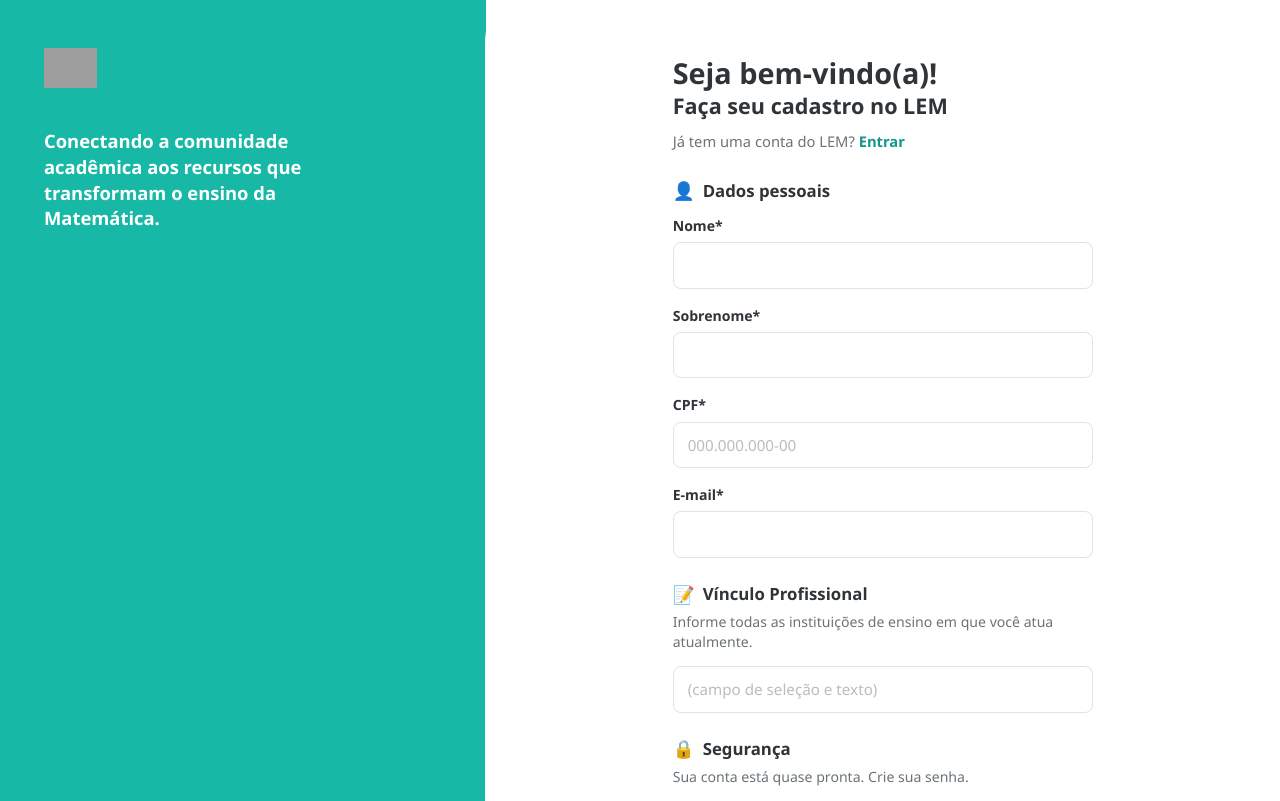
After one commit to emillylaviny/LEM-IFRN-SPP, a Django app: page /cadastro/ in a window 1280 px wide. The commit adds this page. Shown: the top 801 px of the page. Run offline with Django 4.2, Linux system fonts and the light colour scheme; grey boxes are pictures that could not be loaded.

Commit message:
tela de cadastro

```diff
--- a/LEM/static/LEM/css/style.css
+++ b/LEM/static/LEM/css/style.css
@@ -1786,3 +1786,340 @@ a.link-custom:hover {
     margin-bottom: 0.9rem;
   }
 }
+
+
+
+
+
+
+/* =========================================================
+   LEM - Tela de Cadastro
+   ========================================================= */
+
+:root {
+  --cor-primaria: #17b8a6;
+  --cor-primaria-escura: #12988a;
+  --cor-texto: #2f3438;
+  --cor-texto-claro: #6b7378;
+  --cor-borda: #dfe3e6;
+  --cor-borda-foco: #17b8a6;
+  --cor-erro: #e0435c;
+  --cor-sucesso: #17b8a6;
+  --cor-fundo-branco: #ffffff;
+  --fonte: 'Segoe UI', 'Helvetica Neue', Arial, sans-serif;
+  --raio-campo: 8px;
+  --raio-painel: 40px;
+}
+
+* {
+  box-sizing: border-box;
+}
+
+html, body {
+  margin: 0;
+  padding: 0;
+  font-family: var(--fonte);
+  color: var(--cor-texto);
+}
+
+body {
+  background: var(--cor-fundo-branco);
+}
+
+.page {
+  display: flex;
+  min-height: 100vh;
+  width: 100%;
+}
+
+/* ===================== PAINEL ESQUERDO ===================== */
+
+.side-panel {
+  flex: 0 0 38%;
+  max-width: 38%;
+  background: var(--cor-primaria);
+  padding: 48px 44px;
+  display: flex;
+  flex-direction: column;
+  color: #ffffff;
+}
+
+.side-panel__logo img {
+  height: 40px;
+  display: block;
+}
+
+.side-panel__text {
+  margin-top: 40px;
+  font-size: 1.15rem;
+  font-weight: 600;
+  line-height: 1.4;
+  max-width: 260px;
+  color: #ffffff;
+}
+
+.side-panel__illustration {
+  margin-top: auto;
+  display: flex;
+  justify-content: center;
+}
+
+.side-panel__illustration img {
+  max-width: 100%;
+  height: auto;
+}
+
+/* ===================== PAINEL DIREITO ===================== */
+
+.form-panel {
+  flex: 1;
+  background: var(--cor-fundo-branco);
+  display: flex;
+  justify-content: center;
+  padding: 56px 32px 64px;
+  border-top-left-radius: var(--raio-painel);
+  border-bottom-left-radius: var(--raio-painel);
+  margin-left: -1px;
+  position: relative;
+  overflow-y: auto;
+}
+
+.form-wrapper {
+  width: 100%;
+  max-width: 420px;
+}
+
+.form-header h1 {
+  font-size: 1.8rem;
+  font-weight: 700;
+  margin: 0 0 2px;
+  color: var(--cor-texto);
+}
+
+.form-header h2 {
+  font-size: 1.35rem;
+  font-weight: 600;
+  margin: 0 0 12px;
+  color: var(--cor-texto);
+}
+
+.login-hint {
+  margin: 0 0 28px;
+  font-size: 0.92rem;
+  color: var(--cor-texto-claro);
+}
+
+.link-entrar {
+  color: var(--cor-primaria-escura);
+  font-weight: 600;
+  text-decoration: none;
+}
+
+.link-entrar:hover {
+  text-decoration: underline;
+}
+
+/* ===================== MENSAGENS (Django messages) ===================== */
+
+.form-messages {
+  margin-bottom: 20px;
+}
+
+.form-message {
+  margin: 0 0 8px;
+  padding: 10px 14px;
+  border-radius: var(--raio-campo);
+  font-size: 0.85rem;
+}
+
+.form-message--error {
+  background: #fdecef;
+  border: 1px solid var(--cor-erro);
+  color: var(--cor-erro);
+}
+
+.form-message--success {
+  background: #e6f7f5;
+  border: 1px solid var(--cor-sucesso);
+  color: var(--cor-primaria-escura);
+}
+
+/* ===================== SEÇÕES DO FORMULÁRIO ===================== */
+
+.form-section {
+  margin-bottom: 26px;
+}
+
+.section-title {
+  display: flex;
+  align-items: center;
+  gap: 8px;
+  font-size: 1.05rem;
+  font-weight: 700;
+  margin: 0 0 14px;
+  color: var(--cor-texto);
+}
+
+.section-icon {
+  font-size: 1.1rem;
+  line-height: 1;
+}
+
+.section-description {
+  margin: -6px 0 14px;
+  font-size: 0.88rem;
+  color: var(--cor-texto-claro);
+  line-height: 1.4;
+}
+
+/* ===================== CAMPOS ===================== */
+
+.field {
+  margin-bottom: 16px;
+}
+
+.field label {
+  display: block;
+  font-size: 0.88rem;
+  font-weight: 600;
+  margin-bottom: 6px;
+  color: var(--cor-texto);
+}
+
+.visually-hidden {
+  position: absolute;
+  width: 1px;
+  height: 1px;
+  overflow: hidden;
+  clip: rect(0 0 0 0);
+  white-space: nowrap;
+}
+
+.field input[type="text"],
+.field input[type="email"],
+.field input[type="password"] {
+  width: 100%;
+  padding: 11px 14px;
+  border: 1px solid var(--cor-borda);
+  border-radius: var(--raio-campo);
+  font-size: 0.95rem;
+  font-family: inherit;
+  color: var(--cor-texto);
+  background: #ffffff;
+  transition: border-color 0.15s ease, box-shadow 0.15s ease;
+}
+
+.field input::placeholder {
+  color: #b7bdc2;
+}
+
+.field input:focus {
+  outline: none;
+  border-color: var(--cor-borda-foco);
+  box-shadow: 0 0 0 3px rgba(23, 184, 166, 0.15);
+}
+
+/* ===================== SENHA ===================== */
+
+.password-requirements {
+  list-style: none;
+  padding: 0;
+  margin: 10px 0 0;
+  display: grid;
+  grid-template-columns: 1fr 1fr;
+  gap: 4px 16px;
+}
+
+.password-requirements li {
+  font-size: 0.78rem;
+  color: var(--cor-texto-claro);
+  display: flex;
+  align-items: center;
+  gap: 5px;
+}
+
+/* ===================== BOTÃO ===================== */
+
+.btn-cadastrar {
+  display: block;
+  width: 100%;
+  max-width: 220px;
+  margin: 8px auto 0;
+  padding: 13px 20px;
+  background: var(--cor-primaria);
+  color: #ffffff;
+  font-size: 1rem;
+  font-weight: 700;
+  border: none;
+  border-radius: 999px;
+  cursor: pointer;
+  transition: background 0.15s ease, transform 0.1s ease;
+}
+
+.btn-cadastrar:hover {
+  background: var(--cor-primaria-escura);
+}
+
+.btn-cadastrar:active {
+  transform: translateY(1px);
+}
+
+.btn-cadastrar:disabled {
+  opacity: 0.6;
+  cursor: not-allowed;
+}
+
+/* ===================== RESPONSIVIDADE ===================== */
+
+@media (max-width: 900px) {
+  .page {
+    flex-direction: column;
+  }
+
+  .side-panel {
+    flex: none;
+    max-width: 100%;
+    width: 100%;
+    padding: 36px 28px;
+  }
+
+  .side-panel__text {
+    max-width: 100%;
+  }
+
+  .side-panel__illustration {
+    margin-top: 24px;
+  }
+
+  .side-panel__illustration img {
+    max-width: 220px;
+    margin: 0 auto;
+  }
+
+  .form-panel {
+    border-top-left-radius: var(--raio-painel);
+    border-top-right-radius: var(--raio-painel);
+    border-bottom-left-radius: 0;
+    margin-left: 0;
+    margin-top: -24px;
+    padding: 40px 24px 56px;
+  }
+}
+
+@media (max-width: 480px) {
+  .form-header h1 {
+    font-size: 1.5rem;
+  }
+
+  .form-header h2 {
+    font-size: 1.15rem;
+  }
+
+  .password-requirements {
+    grid-template-columns: 1fr;
+  }
+
+  .btn-cadastrar {
+    max-width: 100%;
+  }
+}
--- /dev/null
+++ b/LEM/templates/LEM/cadastro.html
@@ -0,0 +1,139 @@
+{% load static %}
+<!DOCTYPE html>
+<html lang="pt-br">
+<head>
+  <meta charset="UTF-8">
+  <meta name="viewport" content="width=device-width, initial-scale=1.0">
+  <title>Cadastro | LEM</title>
+  <link href="https://cdn.jsdelivr.net/npm/bootstrap@5.3.3/dist/css/bootstrap.min.css" rel="stylesheet">
+  <link rel="stylesheet" href="{% static 'LEM/static/css/style.css' %}">
+</head>
+<body>
+
+  <div class="page">
+
+    <!-- ===================== PAINEL ESQUERDO ===================== -->
+    <aside class="side-panel">
+      <div class="side-panel__logo">
+      <img src="{% static 'LEM/assets/LogoLEMnav.png' %}" alt="LEM - Laboratório de Ensino de Matemática">
+      </div>
+
+      <p class="side-panel__text">
+        Conectando a comunidade acadêmica aos recursos que transformam o ensino da Matemática.
+      </p>
+
+      <div class="side-panel__illustration">
+      <img src="{% static 'LEM/assets/LogoLEMnav.png' %}" alt="LEM - Laboratório de Ensino de Matemática">
+      </div>
+    </aside>
+
+    <!-- ===================== PAINEL DIREITO / FORMULÁRIO ===================== -->
+    <main class="form-panel">
+      <div class="form-wrapper">
+
+        <header class="form-header">
+          <h1>Seja bem-vindo(a)!</h1>
+          <h2>Faça seu cadastro no LEM</h2>
+          <p class="login-hint">
+            Já tem uma conta do LEM?
+            <a href="{% url 'login' %}" class="link-entrar">Entrar</a>
+          </p>
+        </header>
+
+        <!-- ---------- MENSAGENS DE ERRO/SUCESSO (geradas pelo Django) ---------- -->
+        {% if messages %}
+          <div class="form-messages">
+            {% for message in messages %}
+              <p class="form-message form-message--{{ message.tags }}">{{ message }}</p>
+            {% endfor %}
+          </div>
+        {% endif %}
+
+        <form id="form-cadastro" method="POST" action="{% url 'cadastro' %}">
+          {% csrf_token %}
+
+          <!-- ---------- DADOS PESSOAIS ---------- -->
+          <section class="form-section">
+            <h3 class="section-title">
+              <span class="section-icon" aria-hidden="true">&#128100;</span>
+              Dados pessoais
+            </h3>
+
+            <div class="field">
+              <label for="id_nome">Nome*</label>
+              <input type="text" id="id_nome" name="nome" required autocomplete="given-name" value="{{ nome|default:'' }}">
+            </div>
+
+            <div class="field">
+              <label for="id_sobrenome">Sobrenome*</label>
+              <input type="text" id="id_sobrenome" name="sobrenome" required autocomplete="family-name" value="{{ sobrenome|default:'' }}">
+            </div>
+
+            <div class="field">
+              <label for="id_cpf">CPF*</label>
+              <input type="text" id="id_cpf" name="cpf" required maxlength="14" placeholder="000.000.000-00" inputmode="numeric" value="{{ cpf|default:'' }}">
+            </div>
+
+            <div class="field">
+              <label for="id_email">E-mail*</label>
+              <input type="email" id="id_email" name="email" required autocomplete="email" value="{{ email|default:'' }}">
+            </div>
+          </section>
+
+          <!-- ---------- VÍNCULO PROFISSIONAL ---------- -->
+          <section class="form-section">
+            <h3 class="section-title">
+              <span class="section-icon" aria-hidden="true">&#128221;</span>
+              Vínculo Profissional
+            </h3>
+
+            <p class="section-description">
+              Informe todas as instituições de ensino em que você atua atualmente.
+            </p>
+
+            <div class="field">
+              <label for="id_instituicoes" class="visually-hidden">Instituições de ensino</label>
+              <input type="text" id="id_instituicoes" name="instituicoes" placeholder="(campo de seleção e texto)" value="{{ instituicoes|default:'' }}">
+            </div>
+          </section>
+
+          <!-- ---------- SEGURANÇA ---------- -->
+          <section class="form-section">
+            <h3 class="section-title">
+              <span class="section-icon" aria-hidden="true">&#128274;</span>
+              Segurança
+            </h3>
+
+            <p class="section-description">
+              Sua conta está quase pronta. Crie sua senha.
+            </p>
+
+            <div class="field">
+              <label for="id_senha">Senha</label>
+              <input type="password" id="id_senha" name="senha" required minlength="6">
+
+              <ul class="password-requirements">
+                <li>Mínimo de 6 caracteres</li>
+                <li>Maiúscula (A-Z)</li>
+                <li>Caractere especial</li>
+                <li>Número</li>
+              </ul>
+            </div>
+
+            <div class="field">
+              <label for="id_confirmar_senha">Confirme sua senha</label>
+              <input type="password" id="id_confirmar_senha" name="confirmar_senha" required>
+            </div>
+          </section>
+
+          <!-- ---------- BOTÃO ---------- -->
+          <button type="submit" class="btn-cadastrar">Cadastrar</button>
+
+        </form>
+      </div>
+    </main>
+
+  </div>
+
+</body>
+</html>
--- a/LEM/urls.py
+++ b/LEM/urls.py
@@ -10,4 +10,10 @@ urlpatterns = [
         auth_views.LoginView.as_view(template_name='LEM/login.html'),
         name='login'
     ),
+
+    path(
+        'cadastro/',
+        views.cadastro,
+        name='cadastro'
+    ),
 ]
--- a/LEM/views.py
+++ b/LEM/views.py
@@ -4,6 +4,9 @@ from django.contrib import messages
 from .forms import CardMaterialForm
 from .models import Card, CadastroUsuario, LocalizacaoLab, Materiais, Emprestimo, Visita, Duvida, FAQ, HistoricoAlteracao
 from django.contrib.auth.decorators import login_required, permission_required
+from django.shortcuts import render, redirect
+from django.contrib import messages
+
 
 #template - home
 def home(request):
@@ -173,3 +176,98 @@ def cadastro_usuario(request):
 #         "form": form,
 #     }
 #     return render(request, "LEM/duvidas.html", context)
+
+# views.py
+#
+# View responsável por renderizar e processar o formulário de cadastro
+# do sistema LEM. O processamento de dados (validação de servidor e
+# persistência no banco) está deixado preparado, mas comentado, para
+# que possa ser conectado posteriormente ao Model de usuário do LEM.
+
+
+
+# template - cadastro de usuario
+
+
+def cadastro(request):
+    """
+    Exibe o formulário de cadastro (GET) e processa o envio (POST).
+    """
+
+    if request.method == 'POST':
+        # ------------------------------------------------------------
+        # 1. Captura dos dados enviados pelo formulário
+        # ------------------------------------------------------------
+        nome = request.POST.get('nome', '').strip()
+        sobrenome = request.POST.get('sobrenome', '').strip()
+        cpf = request.POST.get('cpf', '').strip()
+        email = request.POST.get('email', '').strip()
+        instituicoes = request.POST.get('instituicoes', '').strip()
+        senha = request.POST.get('senha', '')
+        confirmar_senha = request.POST.get('confirmar_senha', '')
+
+        erros = []
+
+        # ------------------------------------------------------------
+        # 2. Validação básica no servidor
+        #    (a validação "amigável" já acontece no cliente via JS,
+        #     mas o servidor nunca deve confiar apenas nisso)
+        # ------------------------------------------------------------
+        if not nome:
+            erros.append('Informe o nome.')
+
+        if not sobrenome:
+            erros.append('Informe o sobrenome.')
+
+        cpf_numeros = ''.join(filter(str.isdigit, cpf))
+        if len(cpf_numeros) != 11:
+            erros.append('Informe um CPF válido.')
+
+        if '@' not in email or '.' not in email:
+            erros.append('Informe um e-mail válido.')
+
+        if len(senha) < 6:
+            erros.append('A senha deve ter no mínimo 6 caracteres.')
+        if not re.search(r'[A-Z]', senha):
+            erros.append('A senha deve conter ao menos uma letra maiúscula.')
+        if not re.search(r'[0-9]', senha):
+            erros.append('A senha deve conter ao menos um número.')
+        if not re.search(r'[^A-Za-z0-9]', senha):
+            erros.append('A senha deve conter ao menos um caractere especial.')
+
+        if senha != confirmar_senha:
+            erros.append('As senhas não coincidem.')
+
+        # ------------------------------------------------------------
+        # 3. Se houver erros, retorna ao formulário mantendo os dados
+        # ------------------------------------------------------------
+        if erros:
+            for erro in erros:
+                messages.error(request, erro)
+
+            contexto = {
+                'nome': nome,
+                'sobrenome': sobrenome,
+                'cpf': cpf,
+                'email': email,
+                'instituicoes': instituicoes,
+            }
+            return render(request, 'LEM/cadastro.html', contexto)
+
+        # ------------------------------------------------------------
+        # 4. Persistência (a implementar junto ao Model de usuário)
+        # ------------------------------------------------------------
+        # usuario = Usuario.objects.create_user(
+        #     nome=nome,
+        #     sobrenome=sobrenome,
+        #     cpf=cpf_numeros,
+        #     email=email,
+        #     instituicoes=instituicoes,
+        #     password=senha,
+        # )
+
+        messages.success(request, 'Cadastro realizado com sucesso!')
+        return redirect('login')  # ajustar para a rota real pós-cadastro
+
+    # GET: apenas exibe o formulário
+    return render(request, 'LEM/cadastro.html')
--- a/config/settings.py
+++ b/config/settings.py
@@ -38,7 +38,7 @@ INSTALLED_APPS = [
     'django.contrib.messages',
     'django.contrib.staticfiles',
     'LEM',
-    'crispy_forms'
+    'crispy_forms',
 ]
 
 MIDDLEWARE = [
```
Also changed, not shown: config/urls.py (line endings or trailing spaces).
